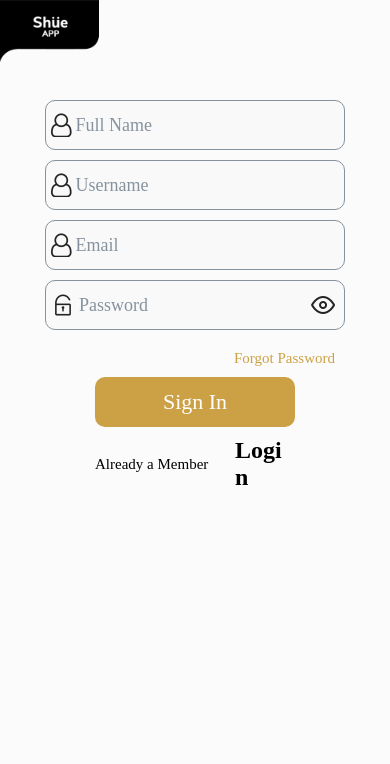
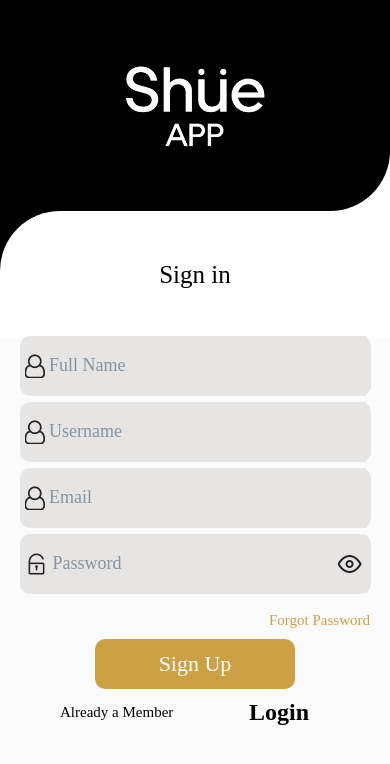
Before and after one commit to amanrajtoppoart007/react-native-footwear-ecommerce, a React Native app: screen /Register in a window 390 px wide. Shown: the top 764 px of the page. Built offline with nearby package versions, Linux system fonts and the light colour scheme.

Commit message:
updated files

```diff
--- a/src/screens/Login.js
+++ b/src/screens/Login.js
@@ -60,7 +60,7 @@ function Login() {
               <View style={styles.curveUpperSection}>
                 <View style={styles.curveUpperSectionInner}>
                   <Image
-                    style={{width: 200, height: 200}}
+                    style={styles.logo}
                     source={require('../assets/images/shue-app-logo.png')}
                   />
                 </View>
@@ -117,13 +117,12 @@ function Login() {
                     <Text style={styles.loginButtonText}>Sign In</Text>
                   </TouchableOpacity>
                 </View>
-
-                <View style={{marginVertical: 10}}>
-                  <View style={[styles.membershipSection, {}]}>
-                    <View style={{width: '50%'}}>
+                <View style={{marginVertical: 5}}>
+                  <View style={styles.membershipSection}>
+                    <View>
                       <Text style={styles.membershipText}>Not a Member</Text>
                     </View>
-                    <View style={{width: '50%'}}>
+                    <View style={{marginHorizontal: 5}}>
                       <TouchableOpacity
                         onPress={() => navigation.navigate('Register')}>
                         <Text style={styles.registerText}>Sign Up</Text>
@@ -155,10 +154,9 @@ const styles = StyleSheet.create({
   inputBgColor: {
     backgroundColor: '#E7E4E4FF',
   },
-  canvas: {
-    width: Layout.window.width + 5,
-    height: Layout.window.height * 0.5,
-    left: -1,
+  logo: {
+    width: 200,
+    height: 200,
   },
   curveContainer: {backgroundColor: Colors.black},
   curveUpperSection: {
@@ -213,8 +211,8 @@ const styles = StyleSheet.create({
     marginVertical: 10,
   },
   loginButton: {
-    width: 200,
-    height: 60,
+    width: 250,
+    height: 70,
     backgroundColor: '#A48800',
     justifyContent: 'center',
     alignItems: 'center',
--- a/src/screens/Register.js
+++ b/src/screens/Register.js
@@ -9,10 +9,13 @@ import {
   TouchableOpacity,
 } from 'react-native';
 import Colors from '../theme/Colors';
-import Layout from '../theme/Layout';
 import {Icon, Input} from 'react-native-elements';
 import Font from '../theme/Font';
 import {useNavigation} from '@react-navigation/native';
+import {
+  heightPercentageToDP,
+  widthPercentageToDP,
+} from 'react-native-responsive-screen';
 
 function Register() {
   const navigation = useNavigation();
@@ -20,15 +23,26 @@ function Register() {
     <SafeAreaView style={styles.container}>
       <View style={styles.contentWrapper}>
         <View style={styles.content}>
-          <Image
-            style={styles.canvas}
-            source={require('../assets/images/login.png')}
-          />
-          <KeyboardAvoidingView style={{paddingHorizontal: 35}}>
+          <View style={styles.curveContainer}>
+            <View style={styles.curveUpperSection}>
+              <View style={styles.curveUpperSectionInner}>
+                <Image
+                  style={styles.logo}
+                  source={require('../assets/images/shue-app-logo.png')}
+                />
+              </View>
+            </View>
+            <View style={styles.curveBottomSection}>
+              <Text style={styles.title}>Sign in</Text>
+            </View>
+          </View>
+          <View>
             <View>
               <Input
+                containerStyle={styles.containerStyle}
                 inputStyle={styles.inputStyle}
                 inputContainerStyle={styles.inputContainerStyle}
+                style={styles.inputBgColor}
                 placeholder="Full Name"
                 leftIcon={{type: 'font-awesome', name: 'user-o'}}
               />
@@ -36,8 +50,10 @@ function Register() {
 
             <View>
               <Input
+                containerStyle={styles.containerStyle}
                 inputStyle={styles.inputStyle}
                 inputContainerStyle={styles.inputContainerStyle}
+                style={styles.inputBgColor}
                 placeholder="Username"
                 leftIcon={{type: 'font-awesome', name: 'user-o'}}
               />
@@ -45,8 +61,10 @@ function Register() {
 
             <View>
               <Input
+                containerStyle={styles.containerStyle}
                 inputStyle={styles.inputStyle}
                 inputContainerStyle={styles.inputContainerStyle}
+                style={styles.inputBgColor}
                 placeholder="Email"
                 leftIcon={{type: 'font-awesome', name: 'user-o'}}
               />
@@ -54,8 +72,10 @@ function Register() {
 
             <View>
               <Input
+                containerStyle={styles.containerStyle}
                 inputStyle={styles.inputStyle}
                 inputContainerStyle={styles.inputContainerStyle}
+                style={styles.inputBgColor}
                 placeholder="Password"
                 leftIcon={{type: 'antdesign', name: 'unlock'}}
                 rightIcon={() => <Icon type={'feather'} name={'eye'} />}
@@ -67,7 +87,7 @@ function Register() {
             <View>
               <View style={{justifyContent: 'center', alignItems: 'center'}}>
                 <TouchableOpacity style={styles.loginButton}>
-                  <Text style={styles.loginButtonText}>Sign In</Text>
+                  <Text style={styles.loginButtonText}>Sign Up</Text>
                 </TouchableOpacity>
               </View>
 
@@ -92,7 +112,7 @@ function Register() {
                 </View>
               </View>
             </View>
-          </KeyboardAvoidingView>
+          </View>
         </View>
       </View>
     </SafeAreaView>
@@ -111,23 +131,63 @@ const styles = StyleSheet.create({
   content: {
     width: '100%',
   },
-  canvas: {
-    width: 100,
-    height: 100,
-    left: -1,
+  inputBgColor: {
+    backgroundColor: '#E7E4E4FF',
+    height: 60,
+    justifyContent: 'flex-start',
+    alignItems: 'center',
+  },
+  logo: {
+    width: 200,
+    height: 200,
+  },
+  title: {
+    fontFamily: Font.PoppinsSemiBold,
+    fontSize: 25,
+    color: Colors.black,
+  },
+  curveContainer: {backgroundColor: Colors.black},
+  curveUpperSection: {
+    backgroundColor: Colors.white,
+    height: heightPercentageToDP('25%'),
+  },
+  curveUpperSectionInner: {
+    backgroundColor: Colors.black,
+    borderBottomRightRadius: 60,
+    height: heightPercentageToDP('25%'),
+    justifyContent: 'center',
+    alignItems: 'center',
+  },
+  curveBottomSection: {
+    backgroundColor: Colors.white,
+    borderTopLeftRadius: 60,
+    height: heightPercentageToDP('15%'),
+    justifyContent: 'center',
+    alignItems: 'center',
+  },
+  containerStyle: {
+    height: 60,
+    justifyContent: 'center',
+    alignItems: 'center',
+    marginVertical: 3,
   },
   inputStyle: {
-    fontFamily: Font.RobotoRegular,
+    fontFamily: Font.PoppinsRegular,
     fontSize: 18,
     color: Colors.primary,
     backgroundColor: Colors.invertBackground,
   },
   inputContainerStyle: {
-    borderWidth: 1,
+    width: widthPercentageToDP('90%'),
+    height: 60,
+    backgroundColor: '#E7E4E4FF',
+    justifyContent: 'center',
+    alignItems: 'center',
+    borderRadius: 10,
     paddingHorizontal: 5,
-    borderRadius: 10,
-    backgroundColor: Colors.invertBackground,
+    borderColor: '#E7E4E4FF',
   },
+
   forgotPassword: {
     fontFamily: Font.RobotoRegular,
     fontSize: 15,
```
